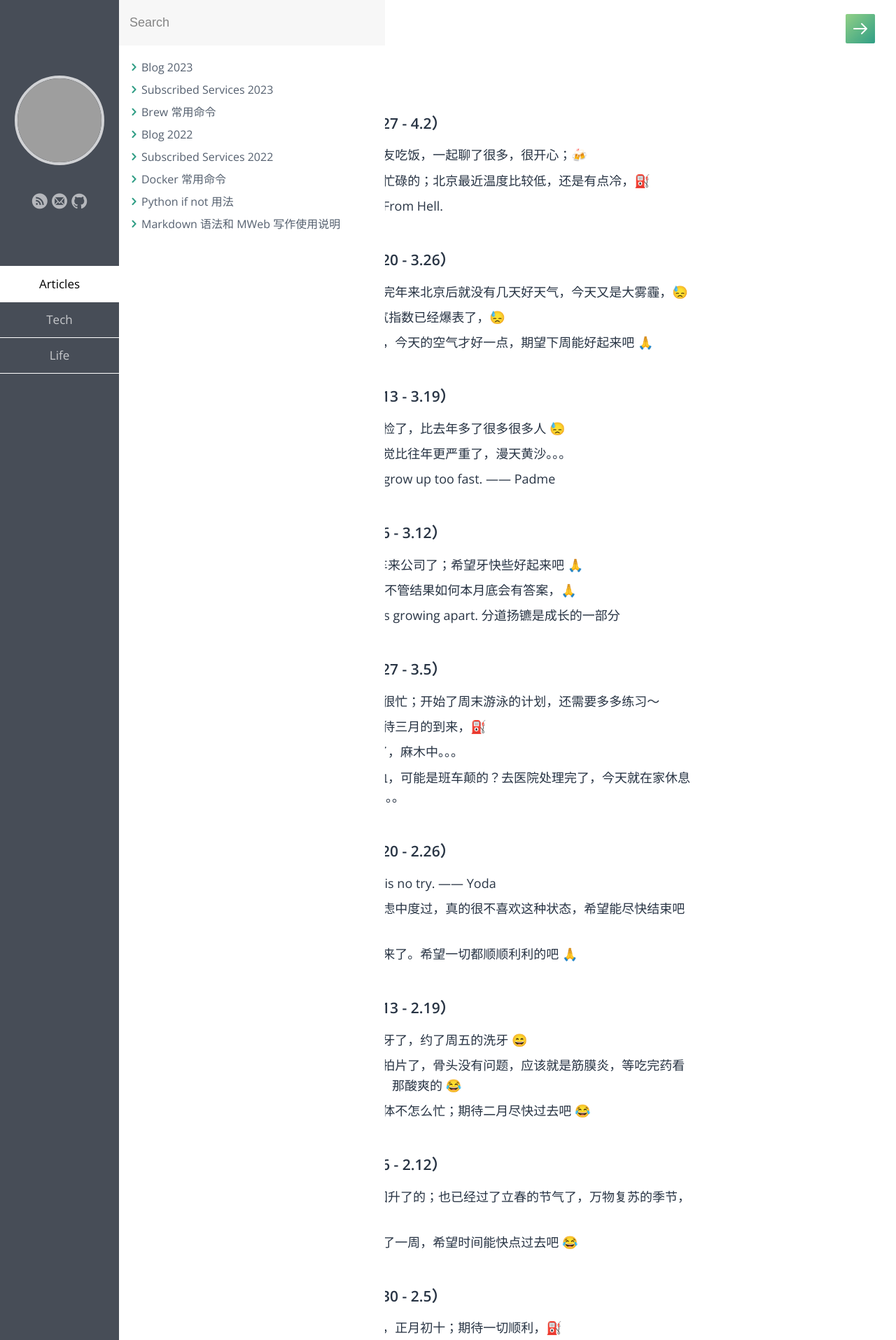
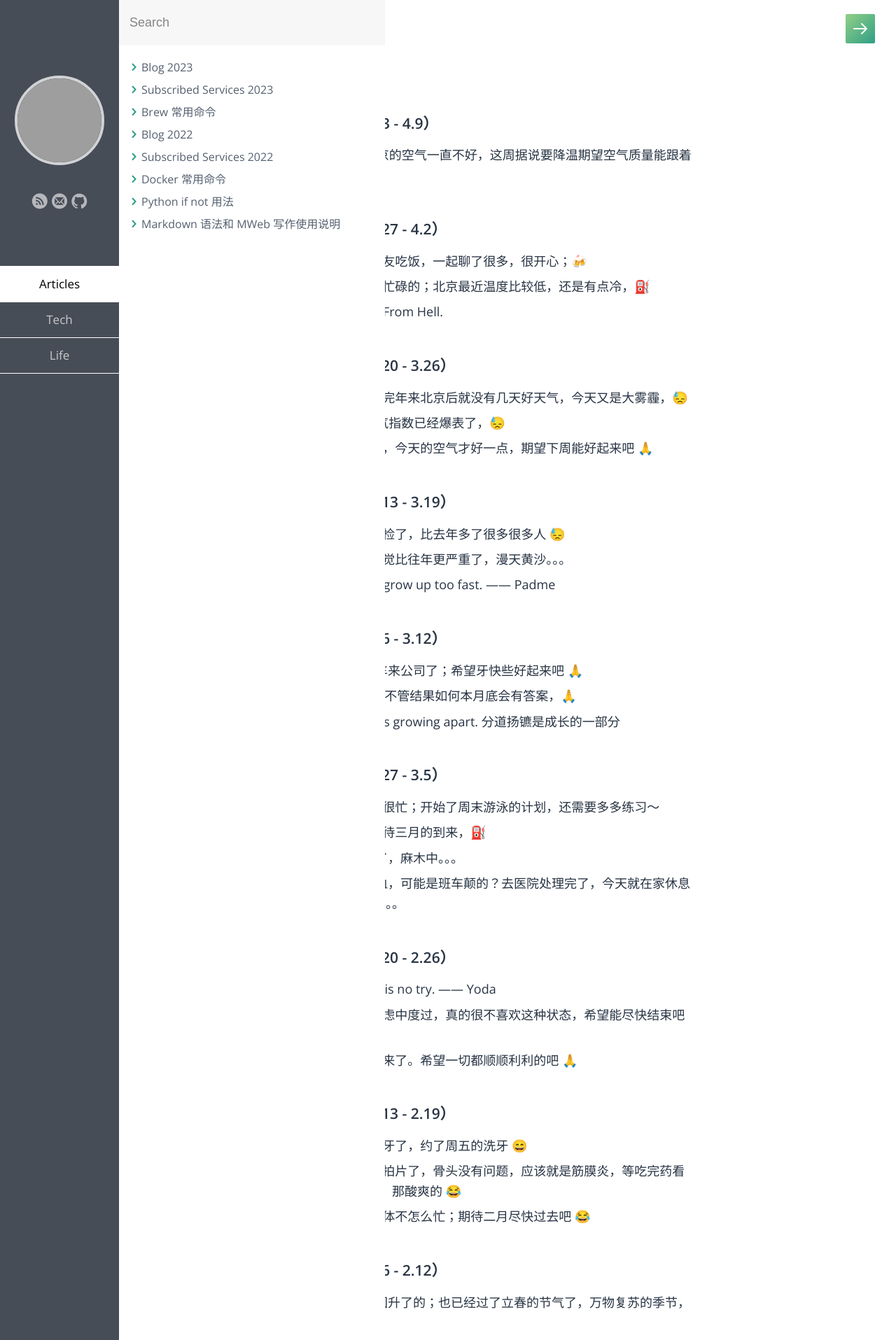
Before and after one commit to samxupeiran/samxupeiran.github.io, a Jekyll site: the page built from _posts/life/2023-01-03-my-blog.md, in a window 1280 px wide. Shown: the top 1915 px of the page at 70% size. Built offline with Jekyll 4.4.1, drawn with Linux system fonts in a browser that asks for light colours; some web fonts are replaced; grey boxes are pictures that could not be loaded.

Commit message:
feat: add weeekly blog 4.3

```diff
--- a/_posts/life/2023-01-03-my-blog.md
+++ b/_posts/life/2023-01-03-my-blog.md
@@ -5,6 +5,9 @@ category: Life
 tags: Blog
 ---
 
+
+- ### 2023 年 4 月 第 2 周（4.3 - 4.9）
+     - 4.3 进入 4 月了；最近北京的空气一直不好，这周据说要降温期望空气质量能跟着好点 😄
 
 - ### 2023 年 4 月 第 1 周（3.27 - 4.2）
      - 3.27 周日和几年不见的朋友吃饭，一起聊了很多，很开心；🍻
```
